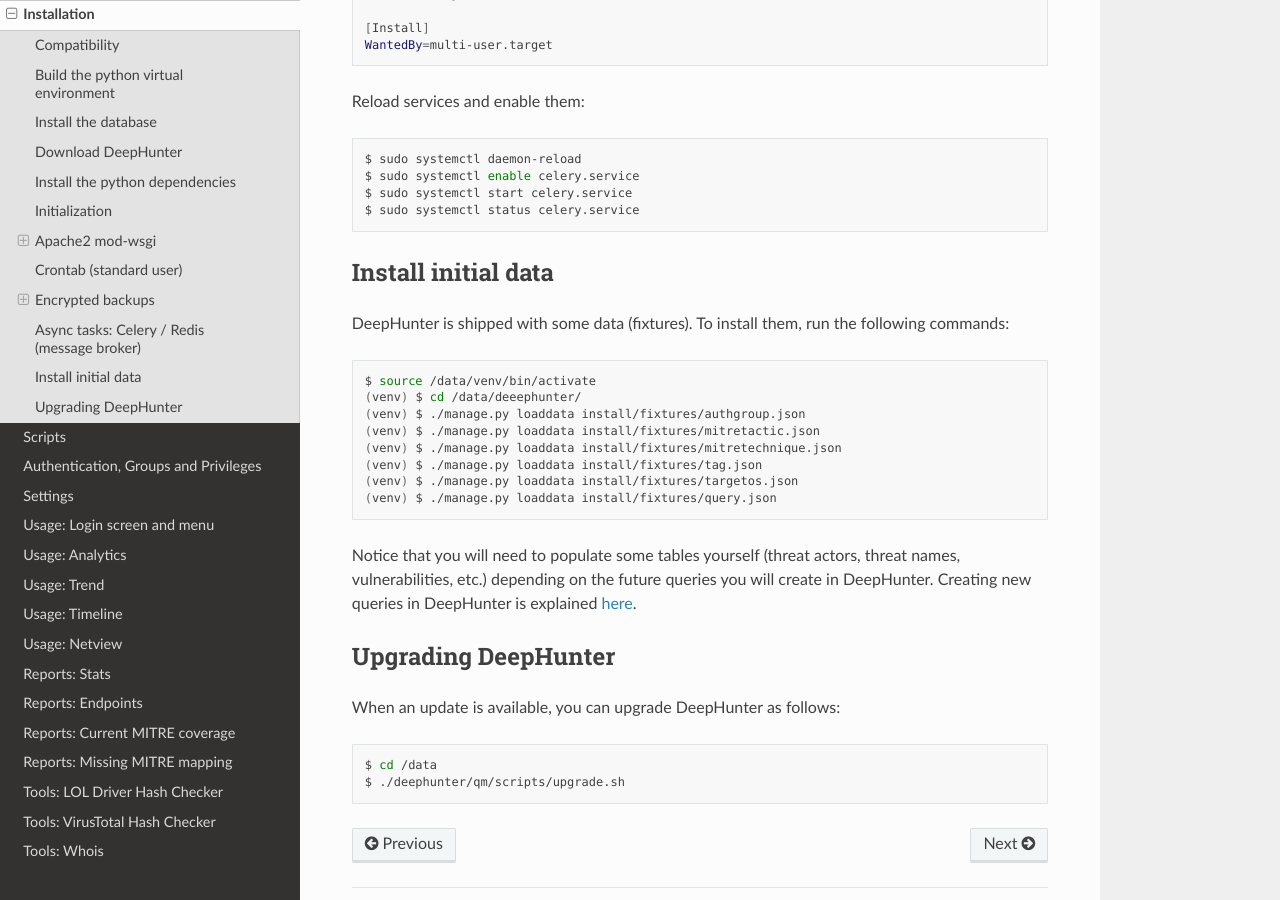
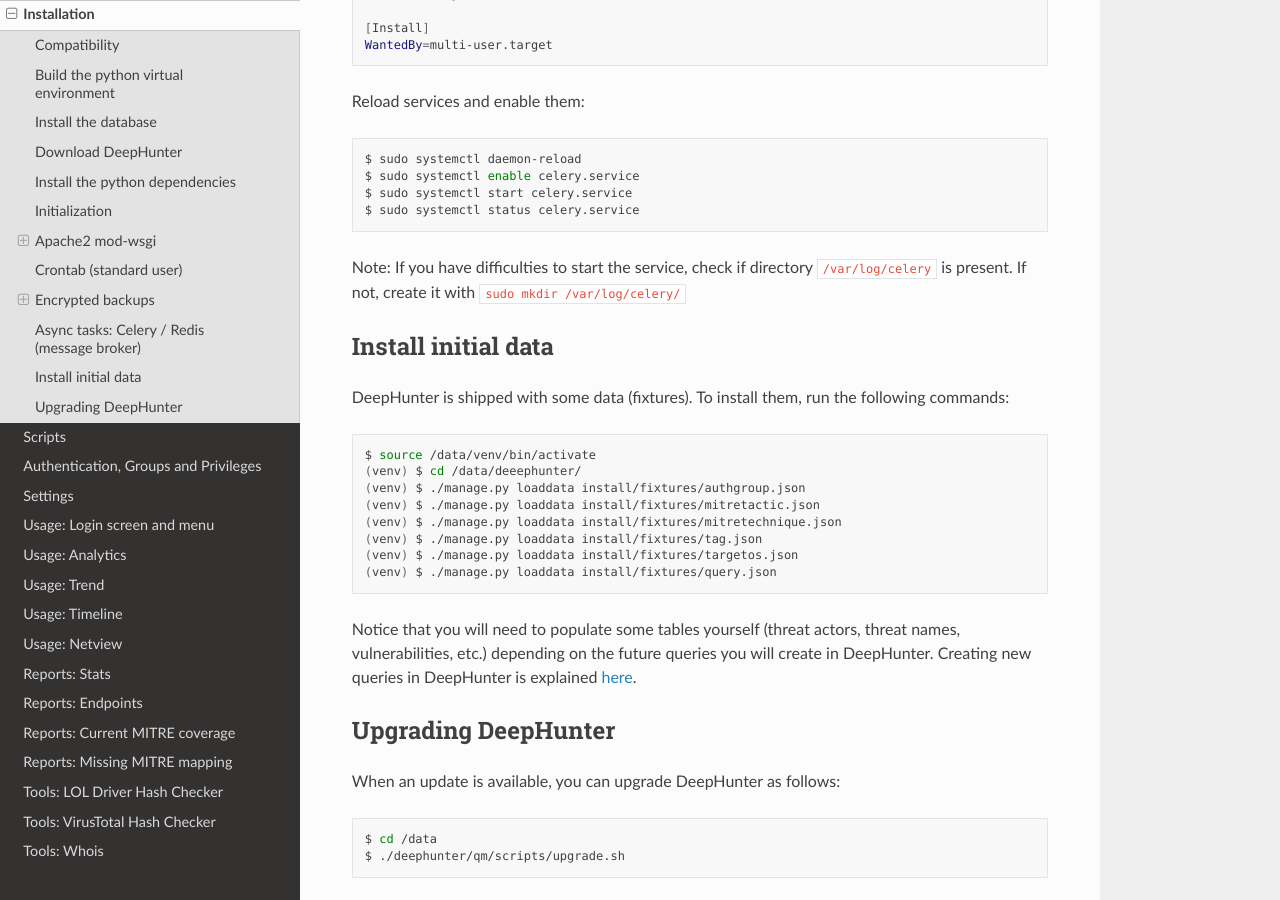
Before and after one commit to wikijm/deephunter, a Sphinx documentation site: the page built from docs/install.rst, in a window 1280 px wide and 900 px high, scrolled down 6608 px. Built offline with Sphinx 7.4.7 and the Read the Docs theme 3.1.0, drawn with Linux system fonts in a browser that asks for light colours.

Commit message:
Update install.rst - Add tip for Celery service

```diff
--- a/docs/install.rst
+++ b/docs/install.rst
@@ -329,6 +329,8 @@
 	$ sudo systemctl start celery.service
 	$ sudo systemctl status celery.service
 
+Note: If you have difficulties to start the service, check if directory ``/var/log/celery`` is present. If not, create it with ``sudo mkdir /var/log/celery/``
+
 Install initial data
 ********************
 DeepHunter is shipped with some data (fixtures). To install them, run the following commands:
```
